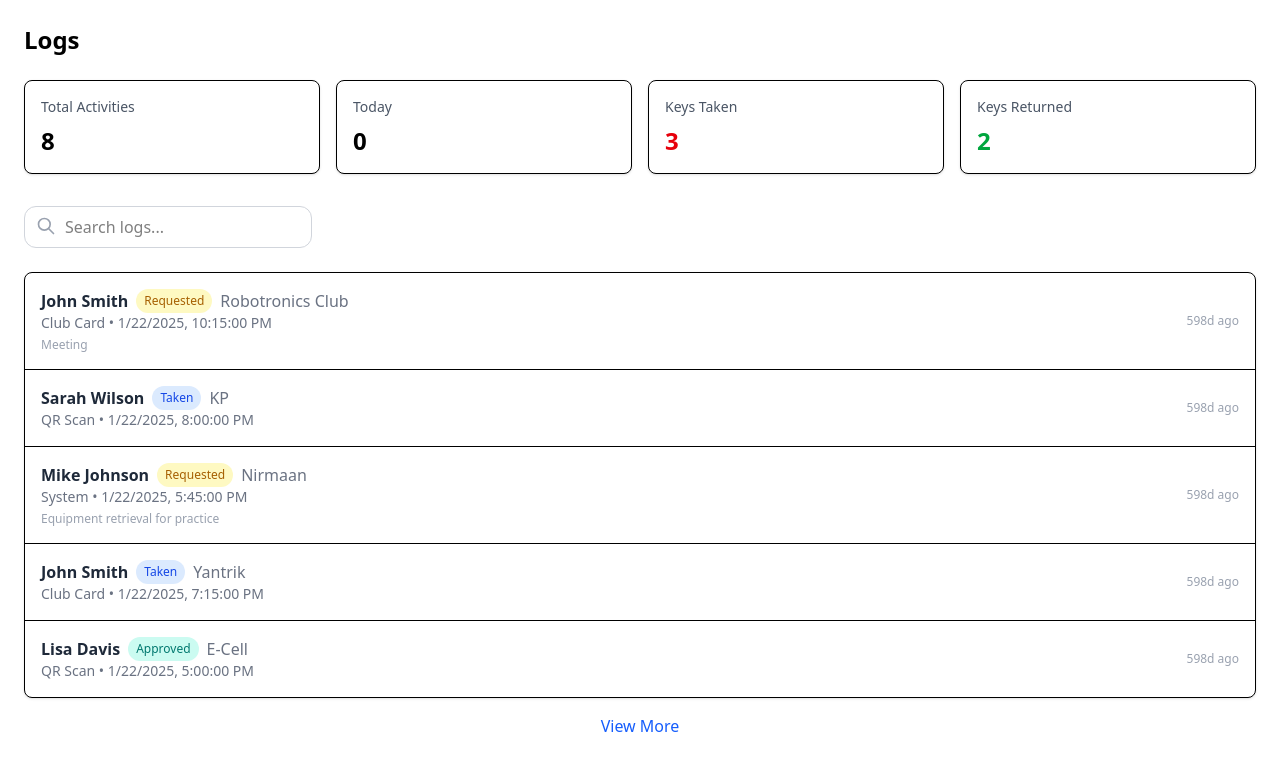
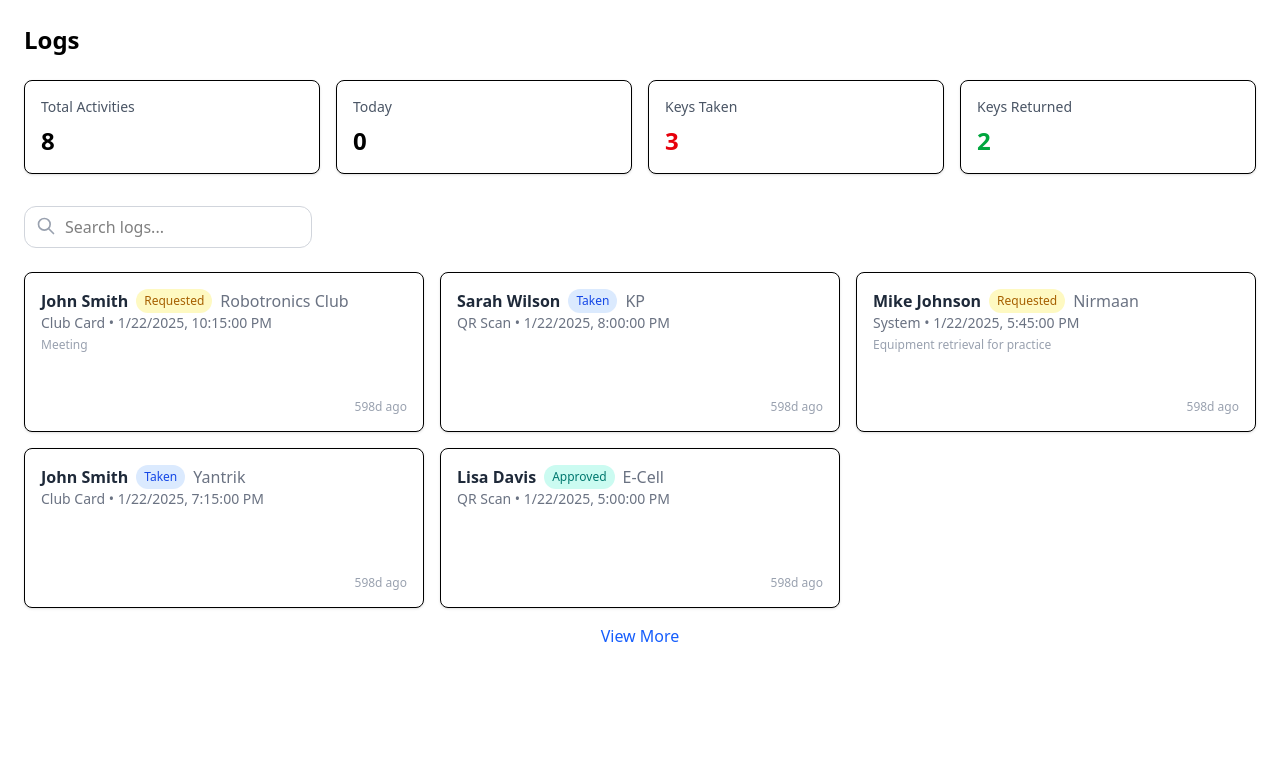
Before and after one commit to JapneetSinghKohli/CardAutomationWeb, a React (Vite) app in the folder tst/: page / in a window 1280 px wide. Shown: the top 770 px of the page. Built offline with nearby package versions, Linux system fonts and the light colour scheme.

Commit message:
fixed the div spacing issue and merged everything into the data.json

```diff
--- a/tst/public/data.json
+++ b/tst/public/data.json
@@ -1,3 +1,4 @@
+
 {
   "key": {
     "available": 2,
@@ -5,7 +6,7 @@
     "maintenance": 1,
     "total": 5
   },
-    "key_status":{
+  "key_status": {
     "Robotronics": "available",
     "KP": "in_use",
     "STAC": "available",
@@ -34,7 +35,126 @@
       "method": "Pending",
       "time": "2 hours ago"
     }
-
+  ],
+  "keys": [
+    {
+      "name": "Robotronics",
+      "slot": 1,
+      "description": "Robotics club key",
+      "lastMaintenance": "2025-01-10",
+      "status": "available"
+    },
+    {
+      "name": "KP",
+      "slot": 2,
+      "description": "KP lab key",
+      "lastMaintenance": "2025-01-08",
+      "status": "in_use",
+      "currentUser": "Kartavya",
+      "takenAt": "1 hour ago"
+    },
+    {
+      "name": "E-Cell",
+      "slot": 3,
+      "description": "E-Cell office key",
+      "lastMaintenance": "2025-01-05",
+      "status": "maintenance"
+    },
+    {
+      "name": "E-Cell",
+      "slot": 3,
+      "description": "E-Cell office key",
+      "lastMaintenance": "2025-01-05",
+      "status": "maintenance"
+    },
+    {
+      "name": "E-Cell",
+      "slot": 3,
+      "description": "E-Cell office key",
+      "lastMaintenance": "2025-01-05",
+      "status": "maintenance"
+    }
+  ],
+  "summary": {
+    "total": 8,
+    "today": 0,
+    "taken": 3,
+    "returned": 2,
+    "available": 2,
+    "in_use": 1,
+    "maintenance": 1
+  },
+  "logs": [
+    {
+      "id": 1,
+      "user": "John Smith",
+      "status": "Requested",
+      "location": "Robotronics Club",
+      "method": "Club Card",
+      "timestamp": "2025-01-22T22:15:00",
+      "details": "Meeting",
+      "duration": "3h",
+      "ago": "598d ago"
+    },
+    {
+      "id": 2,
+      "user": "Sarah Wilson",
+      "status": "Taken",
+      "location": "KP",
+      "method": "QR Scan",
+      "timestamp": "2025-01-22T20:00:00",
+      "details": "",
+      "ago": "598d ago"
+    },
+    {
+      "id": 3,
+      "user": "Mike Johnson",
+      "status": "Requested",
+      "location": "Nirmaan",
+      "method": "System",
+      "timestamp": "2025-01-22T17:45:00",
+      "details": "Equipment retrieval for practice",
+      "ago": "598d ago"
+    },
+    {
+      "id": 4,
+      "user": "John Smith",
+      "status": "Taken",
+      "location": "Yantrik",
+      "method": "Club Card",
+      "timestamp": "2025-01-22T19:15:00",
+      "details": "",
+      "ago": "598d ago"
+    },
+    {
+      "id": 5,
+      "user": "Lisa Davis",
+      "status": "Approved",
+      "location": "E-Cell",
+      "method": "QR Scan",
+      "timestamp": "2025-01-22T17:00:00",
+      "details": "",
+      "ago": "598d ago"
+    },
+    {
+      "id": 6,
+      "user": "Alex Brown",
+      "status": "Denied",
+      "location": "SAE",
+      "method": "QR Scan",
+      "timestamp": "2025-01-22T15:30:00",
+      "details": "Insufficient privileges for requested time slot",
+      "ago": "598d ago"
+    },
+    {
+      "id": 7,
+      "user": "Sarah Wilson",
+      "status": "Returned",
+      "location": "SNTC Room",
+      "method": "Club Card",
+      "timestamp": "2025-01-22T14:45:00",
+      "details": "",
+      "ago": "598d ago"
+    }
   ]
-
 }
--- a/tst/src/components/AccessLogs.jsx
+++ b/tst/src/components/AccessLogs.jsx
@@ -33,7 +33,7 @@ export default function AccessLogs() {
   const [selectedLog, setSelectedLog] = useState(null); // 🔹 for modal
 
   useEffect(() => {
-    fetch("/logs.json")
+    fetch("/data.json")
       .then((res) => res.json())
       .then((json) => setData(json));
   }, []);
@@ -87,19 +87,16 @@ export default function AccessLogs() {
       </div>
 
       {/* Logs */}
-      <div className="bg-white rounded-lg shadow-sm border divide-y">
-        {logsToShow.length === 0 ? (
-          <p className="p-4 text-gray-500">No logs found</p>
-        ) : (
-          logsToShow.map((log) => (
+      <div className="grid grid-cols-1 md:grid-cols-2 lg:grid-cols-3 gap-4">
+          {logsToShow.map((log) => (
             <div
               key={log.id}
-              className={`p-4 flex justify-between items-center ${
+              className={`p-4 rounded-lg border shadow-sm bg-white flex flex-col justify-between h-40 ${
                 log.status === "Requested" ? "cursor-pointer hover:bg-gray-50" : ""
               }`}
               onClick={() => {
                 if (log.status === "Requested") {
-                  setSelectedLog(log); // 🔹 open modal
+                  setSelectedLog(log);
                 }
               }}
             >
@@ -116,10 +113,9 @@ export default function AccessLogs() {
                   <p className="text-xs text-gray-400 mt-1">{log.details}</p>
                 )}
               </div>
-              <div className="text-xs text-gray-400">{log.ago}</div>
+              <div className="text-xs text-gray-400 text-right">{log.ago}</div>
             </div>
-          ))
-        )}
+          ))}
       </div>
 
       {/* View More */}
--- a/tst/src/components/KeyManagement.jsx
+++ b/tst/src/components/KeyManagement.jsx
@@ -89,7 +89,7 @@ export default function KeyManagement() {
   const [query, setQuery] = useState("");
 
   useEffect(() => {
-    fetch("/keydata.json")
+    fetch("/data.json")
       .then((res) => res.json())
       .then((json) => setData(json));
   }, []);
--- a/tst/src/components/MembersAccessLog.jsx
+++ b/tst/src/components/MembersAccessLog.jsx
@@ -10,7 +10,7 @@ export default function MembersAccessLogs() {
   const currentUser = "john_doe";
 
   useEffect(() => {
-    fetch("/logs.json")
+    fetch("/data.json")
       .then((res) => res.json())
       .then((json) => setData(json));
   }, []);
```
Lines whose indentation alone changed are shown as unchanged.
